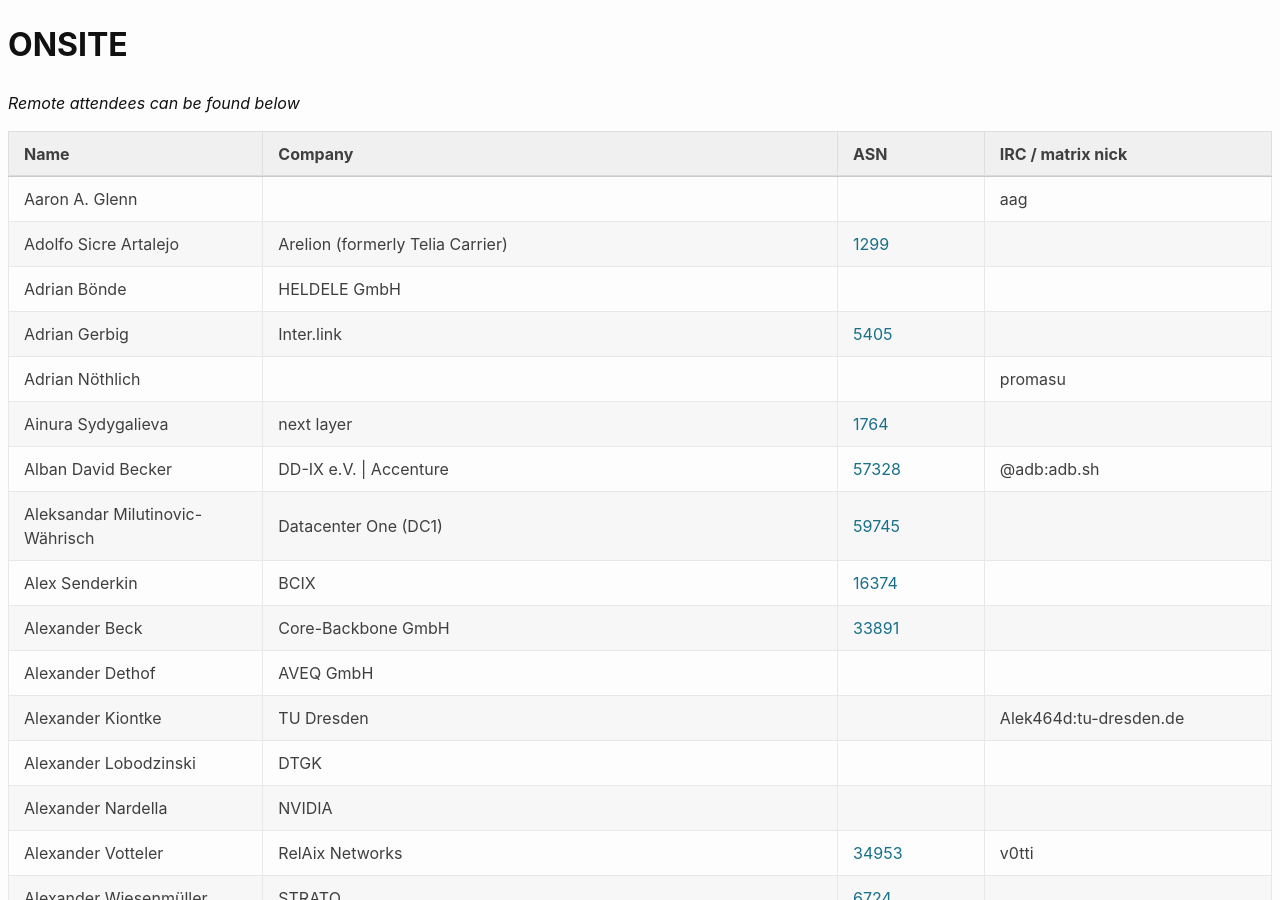
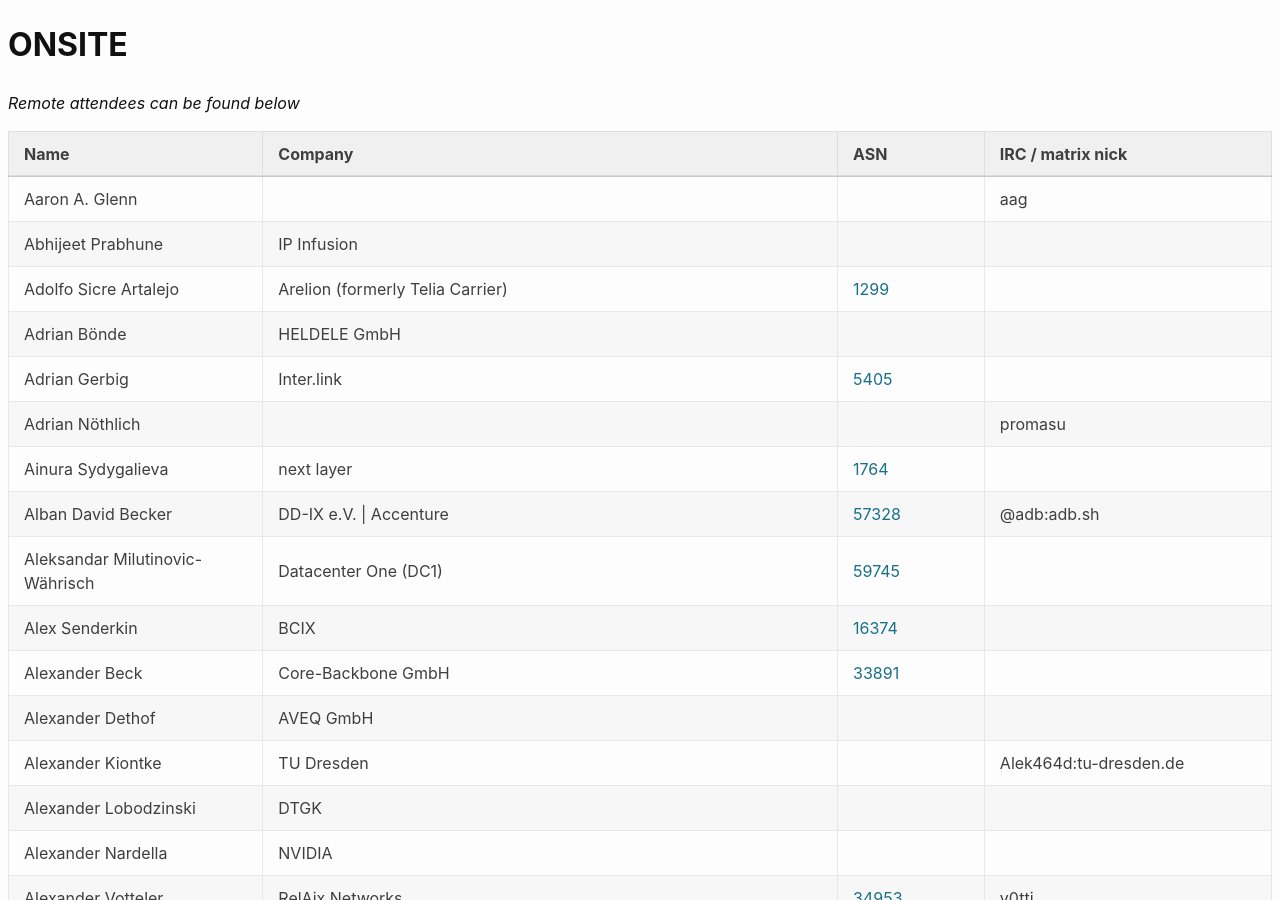
Before and after one commit to denog/pretix-attendeelist, a Jekyll site: the page built from denog16/index.markdown, in a window 1280 px wide and 900 px high. Built offline with Jekyll 4.4.1, drawn with Linux system fonts in a browser that asks for light colours.

Commit message:
Latest data: Sat Nov  2 06:49:01 UTC 2024

```diff
--- a/_data/attendees_denog16_onsite.json
+++ b/_data/attendees_denog16_onsite.json
@@ -3,6 +3,12 @@
     "name": "Aaron A. Glenn",
     "company": null,
     "irc": "aag",
+    "asn": null
+  },
+  {
+    "name": "Abhijeet Prabhune",
+    "company": "IP Infusion",
+    "irc": null,
     "asn": null
   },
   {
```
